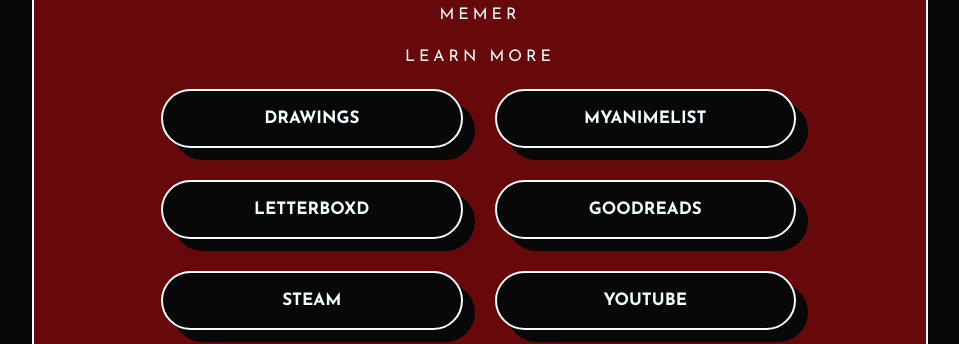
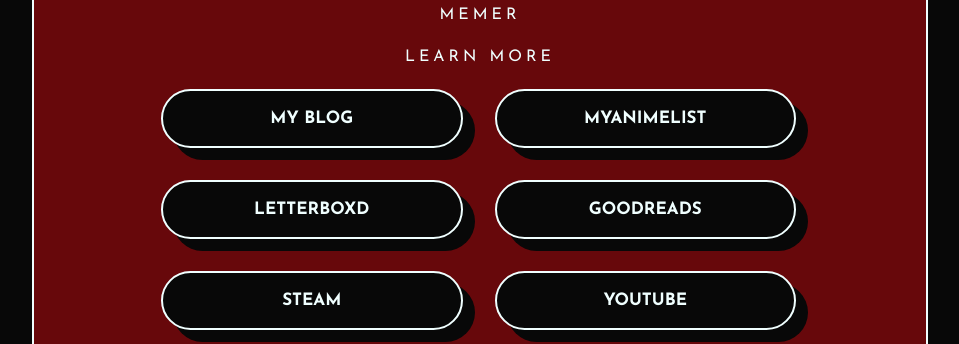
Before and after one commit to loboonline/loboonline.github.io, a Jekyll site: the page built from index.html, in a window 1280 px wide. Shown: the part 245-589 px from the top of the page, without its empty margins (160-1119 px from the left). Built offline with Jekyll 4.4.1, drawn with Linux system fonts in a browser that asks for light colours; nearby versions of some CDN libraries; some web fonts are replaced; library files that are not in the unit come from our copies; the list of posts is cut into pages by our own code.

Commit message:
Update links.html

```diff
--- a/_includes/links.html
+++ b/_includes/links.html
@@ -1,7 +1,7 @@
-<a href="https://loboonline.github.io/blog/" target="_blank" rel="noopener noreferrer" class="link" title="My Drawings. Updated very slowly. I only draw when I'm struck violently by inspiration, otherwise I don't feel motivated enough." style="cursor:pointer;">Drawings</a>
+<a href="https://loboonline.github.io/blog/" target="_blank" rel="noopener noreferrer" class="link" title="My Blog. Updated very slowly. I only draw when I'm struck violently by inspiration, otherwise I don't feel motivated enough." style="cursor:pointer;">My Blog</a>
 <!--<a onclick="window.open('https://loboonline.github.io/blog/',
                          'newtab');
-              return false;" target="_blank" rel="noopener noreferrer" class="link" title="My Drawings. Updated very slowly. I only draw when I'm struck violently by inspiration, otherwise I don't feel motivated enough." style="cursor:pointer;">Drawings</a>-->
+              return false;" target="_blank" rel="noopener noreferrer" class="link" title="My Blog. Updated very slowly. I only draw when I'm struck violently by inspiration, otherwise I don't feel motivated enough." style="cursor:pointer;">My Blog</a>-->
 <!--<a href="https://reddit.com/u/eli-lobo" class="link" rel="noopener noreferrer" target="_blank" title="This place is a time-waster.">Reddit</a>
 <a href="https://loboonline.tumblr.com" class="link" rel="noopener noreferrer" target="_blank" title="I'm not that active here.">Tumblr</a>-->
 <a href="https://myanimelist.net/profile/LoboOnline" rel="noopener noreferrer" class="link" target="_blank" title="I've watched a lot of anime.">MyAnimeList</a>
```
